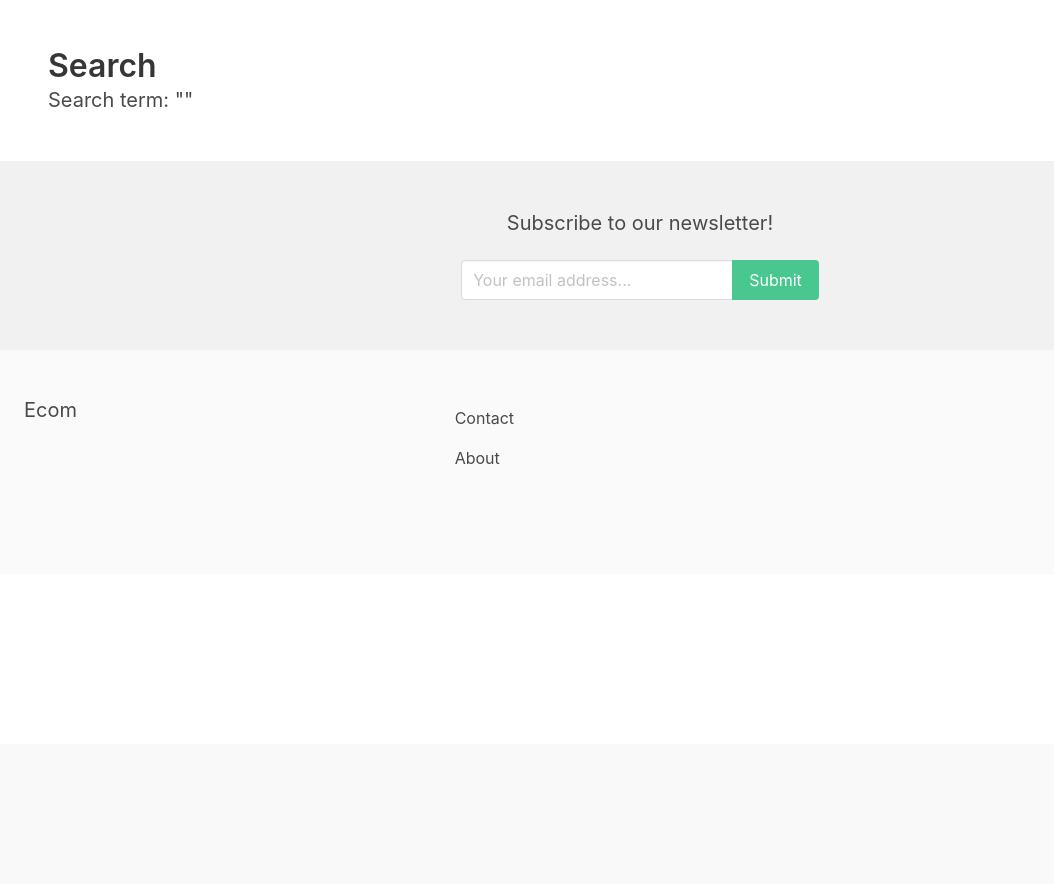
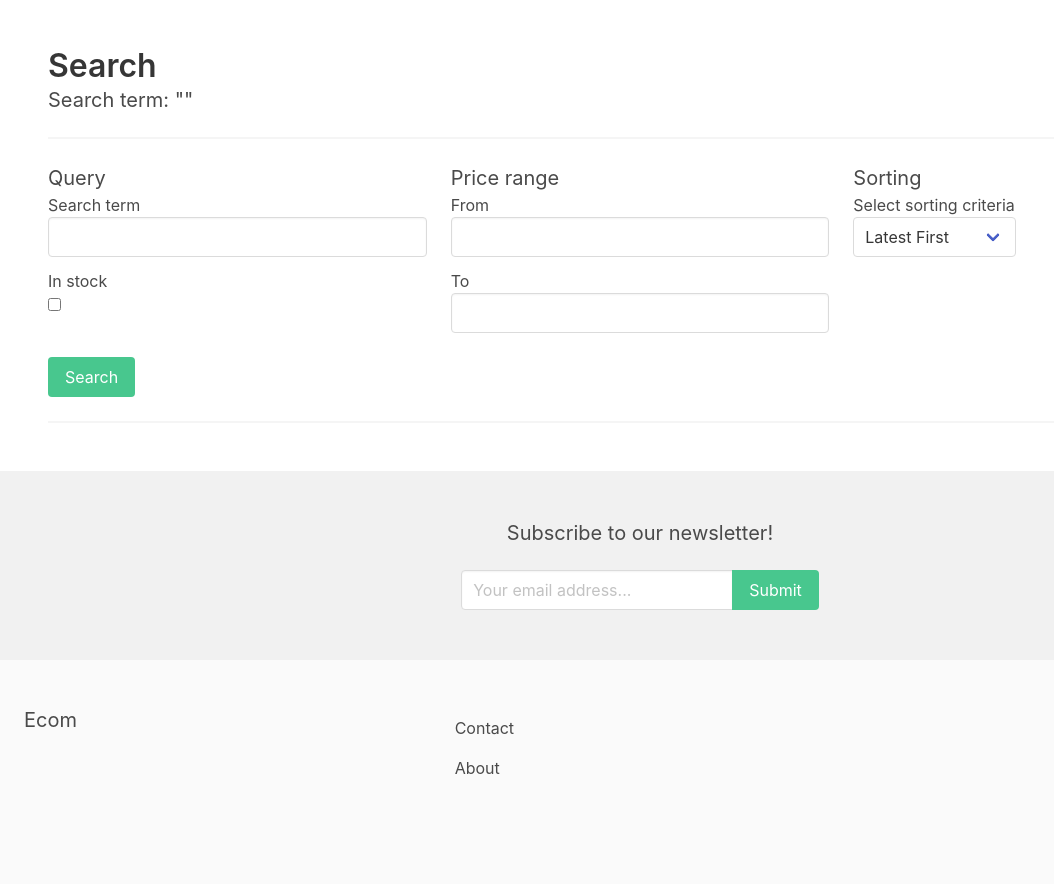
Before and after one commit to manos-mark/django-vue-ecom, a Django app: template ecom/apps/store/templates/search.html in a window 1280 px wide. Shown: the part 56-940 px from the top of the page, without its empty margins (0-1054 px from the left). Before the commit the page ends 520 px from the top, so only its background shows below. Run offline with Django 3.2, Linux system fonts and the light colour scheme; the template is opened without the code that fills it, so the values that code supplies are empty; some libraries are stand-ins or nearby versions.

Commit message:
Advanced search

```diff
--- a/ecom/apps/store/templates/search.html
+++ b/ecom/apps/store/templates/search.html
@@ -7,6 +7,74 @@
     <h1 class="title">Search</h1>
     <h2 class="subtitle">Search term: "{{ query }}"</h2>
 
+    <hr>
+
+    <form method="get" action="{% url 'search' %}">
+        <div class="columns is-multiline">
+            <div class="column is-4">
+                <h2 class="is-size-5">Query</h2>
+
+                <div class="field">
+                    <label>Search term</label>
+                    <div class="control">
+                        <input type="text" name="query" class="input" value="{{ query }}">
+                    </div>
+                </div>
+
+                <div class="field">
+                    <label>In stock</label>
+                    <div class="control">
+                        <input type="checkbox" name="instock" {% if instock %}checked="checked"{% endif %}>
+                    </div>
+                </div>
+            </div>
+
+            <div class="column is-4">
+                <h2 class="is-size-5">Price range</h2>
+
+                <div class="field">
+                    <label>From</label>
+                    <div class="control">
+                        <input type="number" name="price_from" class="input" value="{{ price_from }}">
+                    </div>
+                </div>
+
+                <div class="field">
+                    <label>To</label>
+                    <div class="control">
+                        <input type="number" name="price_to" class="input" value="{{ price_to }}">
+                    </div>
+                </div>
+            </div>
+
+            <div class="column is-4">
+                <h2 class="is-size-5">Sorting</h2>
+                <div class="field">
+                    <label>Select sorting criteria</label>
+                    <div class="control">
+                        <div class="select">
+                            <select name="sorting">
+                                <option value="-date_added"{% if sorting == '-date_added' %} selected {% endif %}>Latest First</option>
+                                <option value="price"{% if sorting == 'price' %} selected {% endif %}>Price low-high</option>
+                                <option value="-price"{% if sorting == '-price' %} selected {% endif %}>Price high-low</option>
+                            </select>
+                        </div>
+                    </div>
+                </div>
+            </div>
+
+            <div class="column is-12">
+                <div class="field">
+                    <div class="control">
+                        <button class="button is-success">Search</button>
+                    </div>
+                </div>
+            </div>
+        </div>
+    </form>
+
+    <hr>
+
     {% with products as products %}
         {% include "parts/product_list.html" %}
     {% endwith %}
```
Also changed, not shown: ecom/apps/store/views.py (+17 -2 lines), ecom/db.sqlite3.
